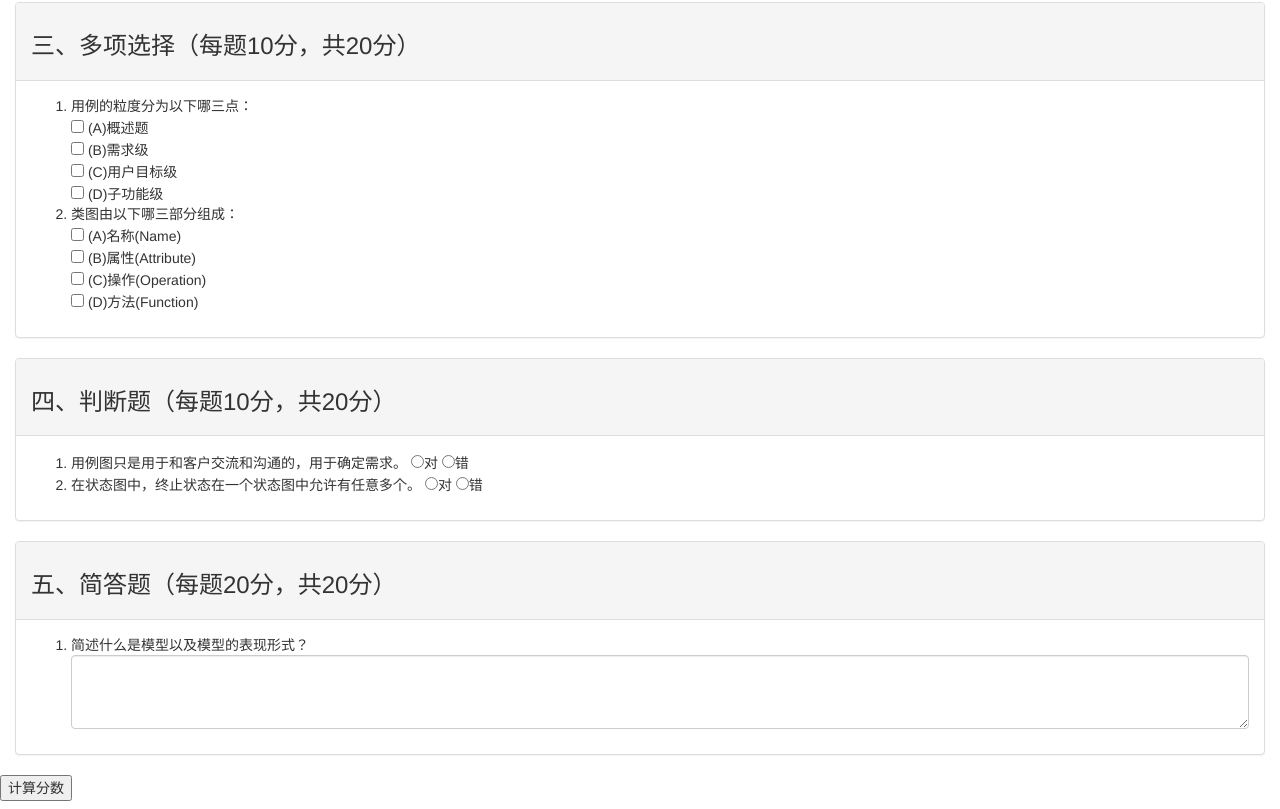
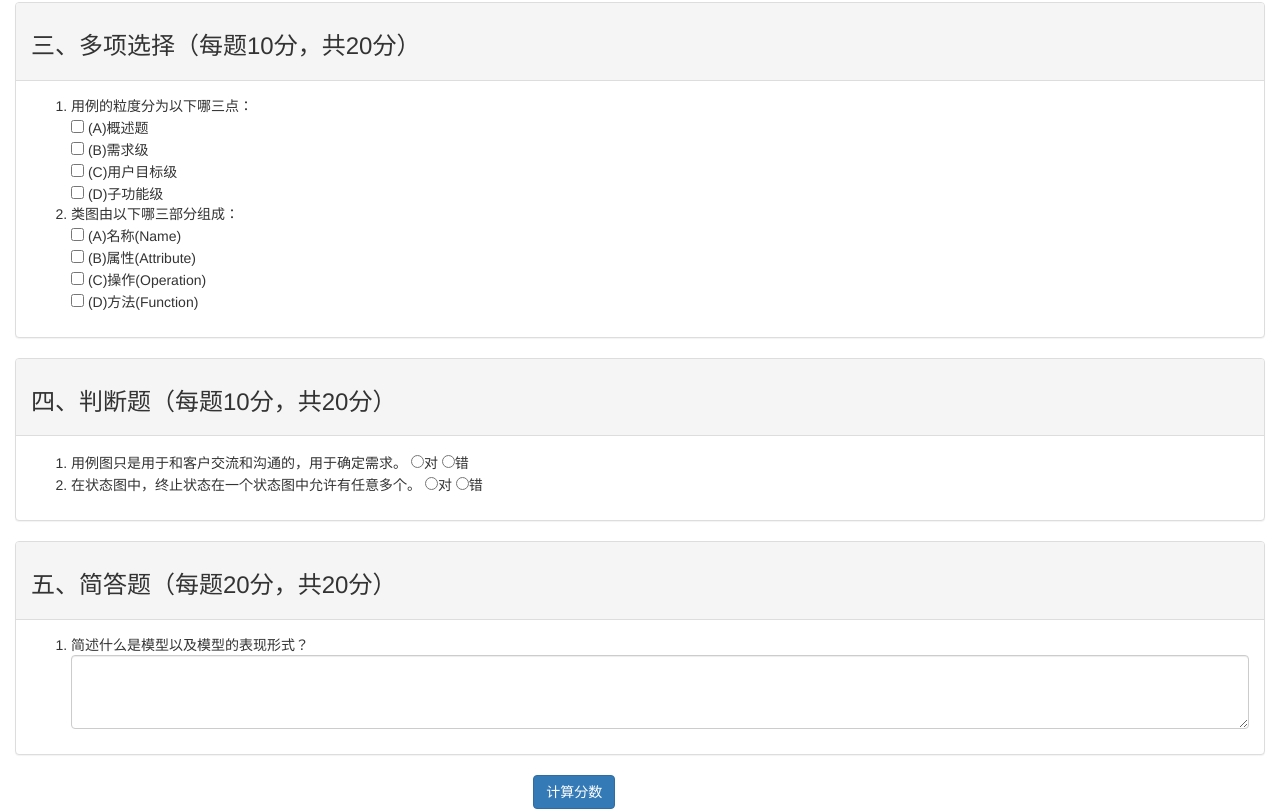
Before and after one commit to tw-lab-roadmap-1/zhangtian-task3, a plain HTML site: page exam.html in a window 1280 px wide. Shown: the part 833-1642 px from the top of the page. Drawn offline with nearby package versions, Linux system fonts and the light colour scheme.

Commit message:
add submit button style

```diff
--- a/exam.html
+++ b/exam.html
@@ -195,6 +195,8 @@
         </div>
     </div>
 </div>
-<input type="submit" value="计算分数">
+<div class="col-md-offset-5">
+    <input type="submit" class="btn btn-primary" value="计算分数">
+</div>
 </body>
 </html>
```
